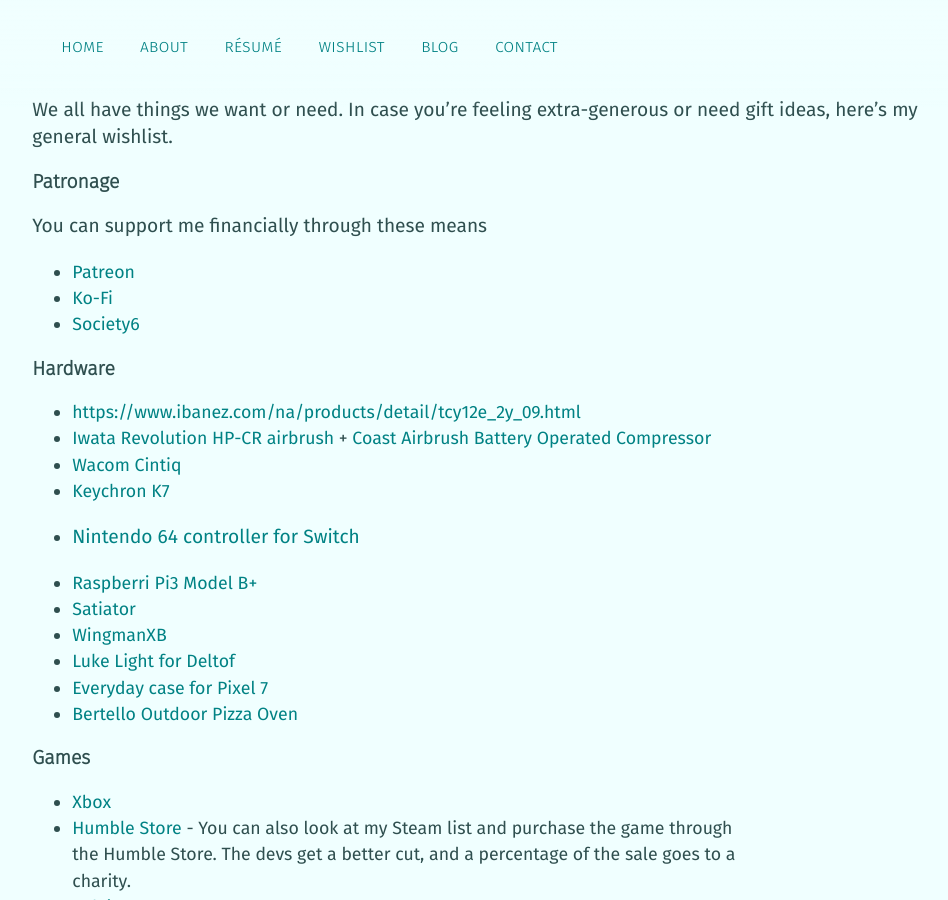
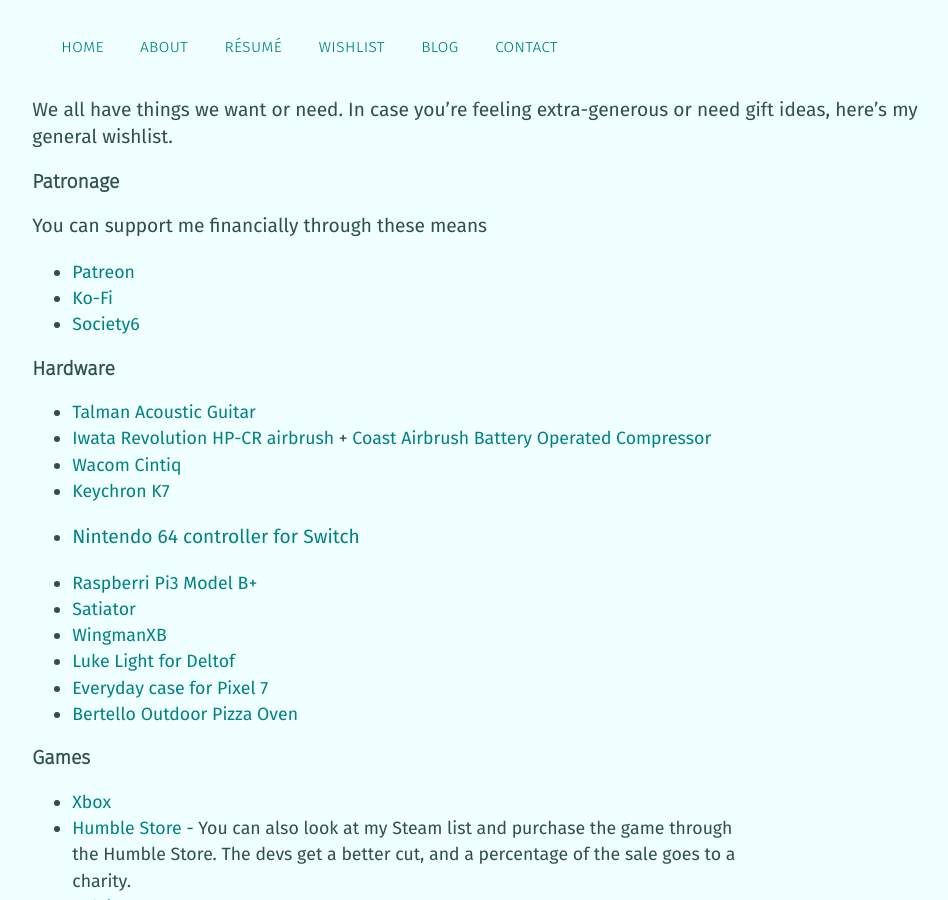
Before and after one commit to mstfacmly/mstfacmly.github.io, a Jekyll site: the page built from wishlist.md, in a window 1280 px wide and 900 px high. Shown: the whole window, without its empty margins (147-1095 px from the left). Built offline with Jekyll 4.4.1, drawn with Linux system fonts in a browser that asks for light colours; nearby versions of some CDN libraries; a script that is not in the unit is left out.

Commit message:
update wishlist

```diff
--- a/wishlist.md
+++ b/wishlist.md
@@ -12,7 +12,7 @@
 * [Society6](https://society6.com/mstfacmly)
 
 ### Hardware
-* [https://www.ibanez.com/na/products/detail/tcy12e_2y_09.html](Talman Acoustic Guitar)
+* [Talman Acoustic Guitar](https://www.ibanez.com/na/products/detail/tcy12e_2y_09.html)
 * [Iwata Revolution HP-CR airbrush](https://www.coastairbrush.com/proddetail.asp?prod=Revolution_HP-CR) + [Coast Airbrush Battery Operated Compressor](https://www.coastairbrush.com/proddetail.asp?prod=Coast_Airbrush_Battery_Operated_Compressor)
 * [Wacom Cintiq](https://wacom.com/en-us/products/pen-displays/wacom-cintiq-pro-24)
 * [Keychron K7](https://www.keychron.com/pages/keychron-k7-wireless-mechanical-keyboard)
```
